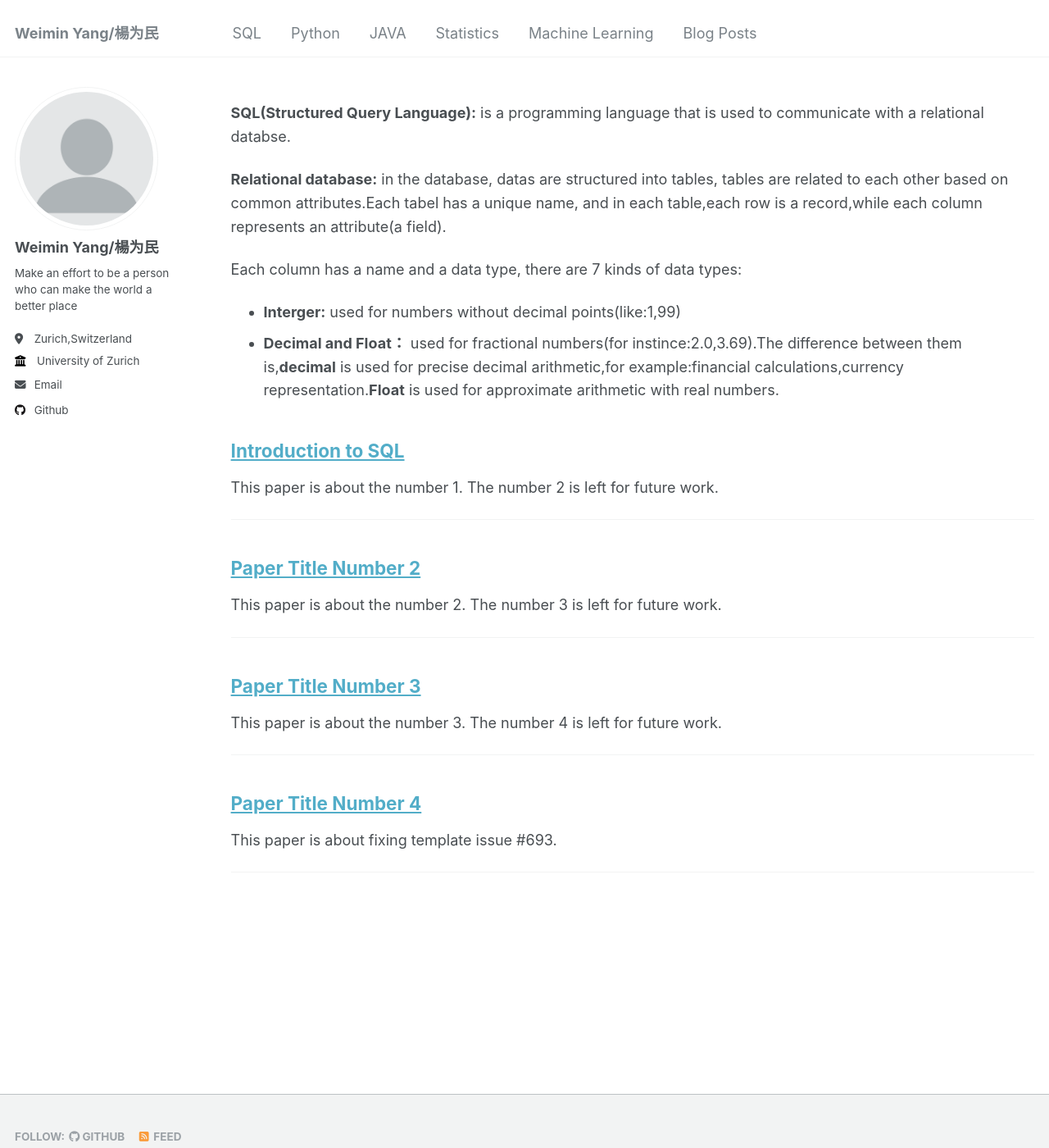
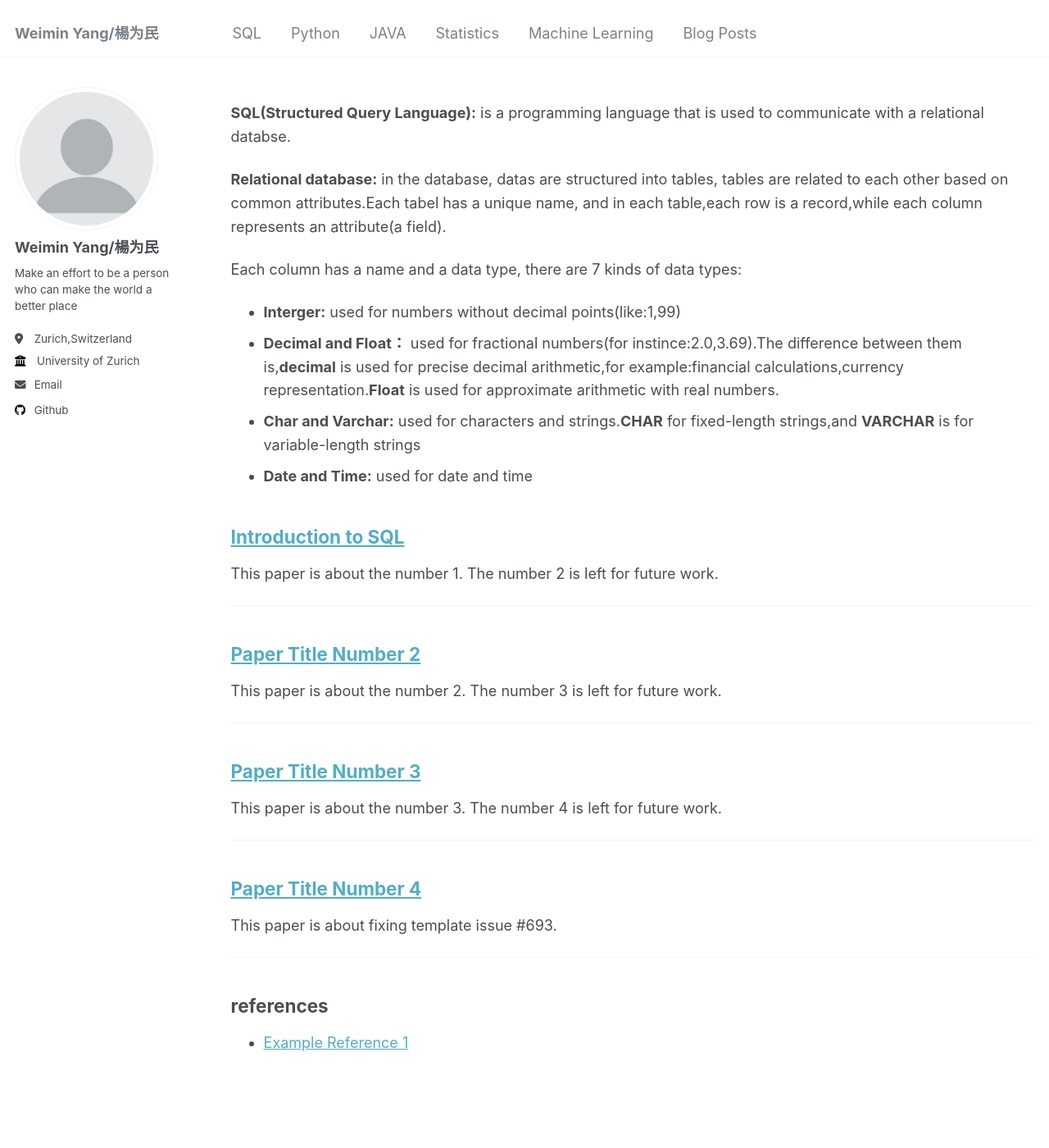
Before and after one commit to weimin3/weimin3.github-io, a Jekyll site: the page built from _pages/SQL.html, in a window 1280 px wide and 1400 px high. Shown: the whole window at 82% size. Built offline with Jekyll 4.4.1, drawn with Linux system fonts in a browser that asks for light colours.

Commit message:
Update SQL.html

```diff
--- a/_pages/SQL.html
+++ b/_pages/SQL.html
@@ -10,11 +10,20 @@
   <ul>
     <li><strong>Interger:</strong> used for numbers without decimal points(like:1,99)</li>
     <li><strong>Decimal and Float：</strong> used for fractional numbers(for instince:2.0,3.69).The difference between them is,<strong>decimal</strong> is used for precise decimal arithmetic,for example:financial calculations,currency representation.<strong>Float</strong> is used for approximate arithmetic with real numbers. </li>
-
-
+    <li><strong>Char and Varchar:</strong> used for characters and strings.<strong>CHAR</strong> for fixed-length strings,and <strong>VARCHAR</strong> is for variable-length strings</li>
+    <li><strong>Date and Time:</strong> used for date and time</li>
   </ul>
 {% for tutorial in site.SQL %}
   <h2><a href="{{ tutorial.url }}">{{ tutorial.title }}</a></h2>
   <p>{{ tutorial.excerpt }}</p>
   <hr />
 {% endfor %}
+
+<!-- 参考文献部分 -->
+<section class="references">
+  <h2>references</h2>
+  <ul>
+    <li><a href="https://medium.com/@learnwithwhiteboard_digest/all-sql-fundamentals-explained-for-beginners-in-10-minutes-e33875bf772a">Example Reference 1</a></li>
+
+  </ul>
+</section>
```
